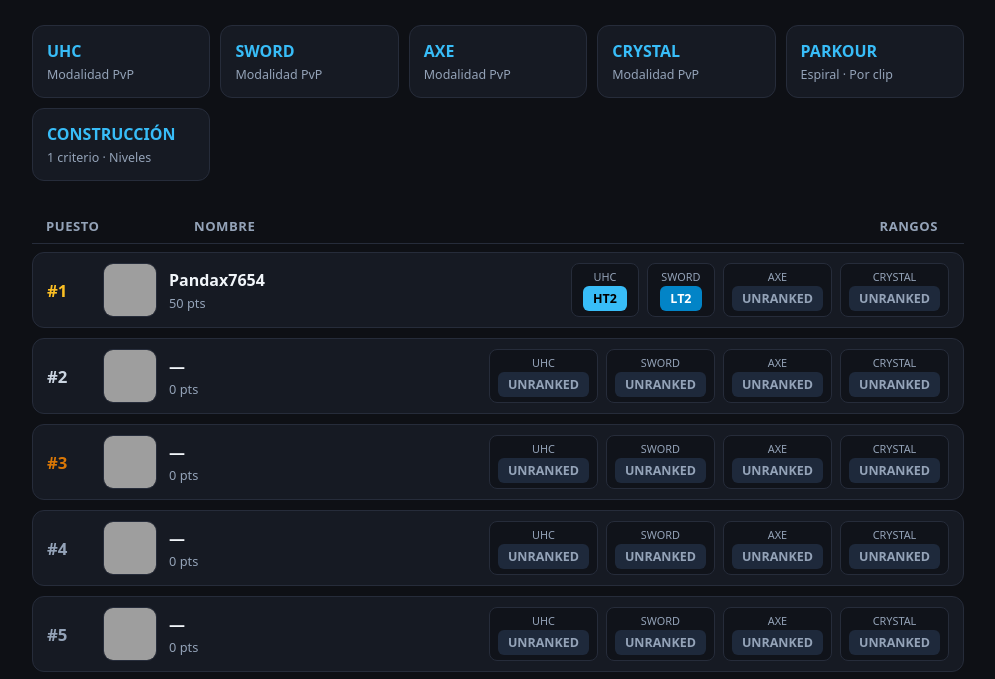
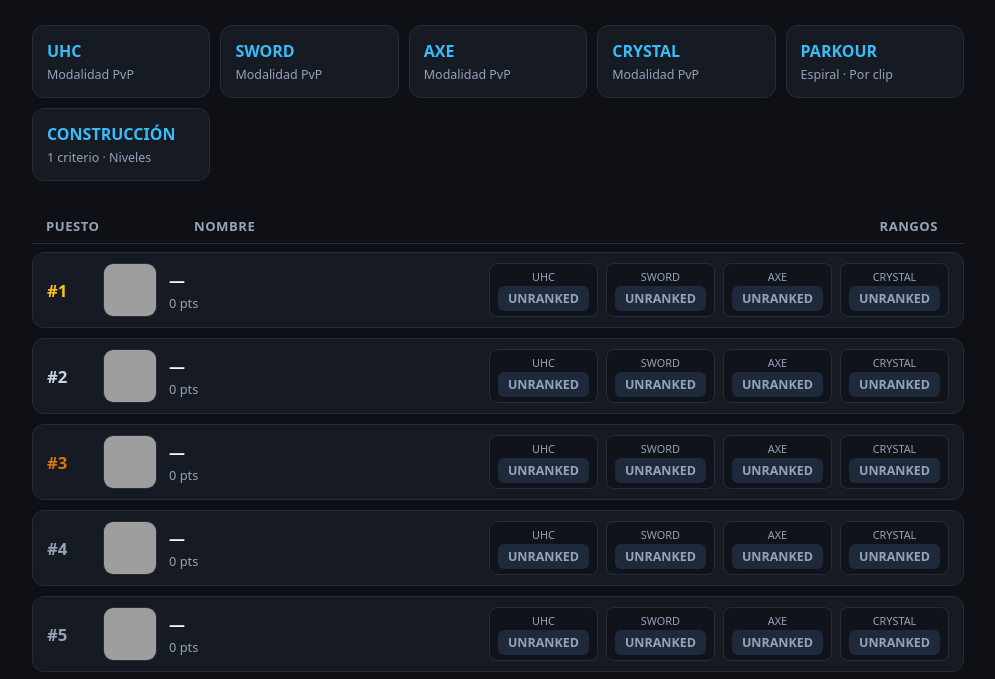
Before and after one commit to Drpanda7654/NexusRankeds, a plain HTML site: page Index.html in a window 1280 px wide. Shown: the part 105-784 px from the top of the page, without its empty margins (142-1137 px from the left). Drawn offline with Linux system fonts and the light colour scheme; grey boxes are pictures that could not be loaded.

Commit message:
Refactor MODE_BRACKETS and update PVP_PLAYERS array

```diff
--- a/Index.html
+++ b/Index.html
@@ -379,23 +379,21 @@
     const TIER_LIST = ["HT1", "LT1", "HT2", "LT2", "HT3", "LT3"];
 
             const MODE_BRACKETS = {
-      uhc:     { HT1: [], LT1: [], HT2: ["Pandax7654"], LT2: [], HT3: [], LT3: [] },
-      sword:   { HT1: [], LT1: [], HT2: [], LT2: ["Pandax7654"], HT3: [], LT3: [] },
+      uhc:     { HT1: [], LT1: [], HT2: [], LT2: [], HT3: [], LT3: [] },
+      sword:   { HT1: [], LT1: [], HT2: [], LT2: [], HT3: [], LT3: [] },
       axe:     { HT1: [], LT1: [], HT2: [], LT2: [], HT3: [], LT3: [] },
       crystal: { HT1: [], LT1: [], HT2: [], LT2: [], HT3: [], LT3: [] }
     };
 
-    const PVP_PLAYERS = [
-      { name: "Pandax7654", skin: DEFAULT_SKIN, uhc: "HT2", sword: "LT2", axe: "UNRANKED", crystal: "UNRANKED" },
-      ...Array.from({ length: 19 }, () => ({
+    const PVP_PLAYERS = Array.from({ length: 20 }, () => ({
       name: "",
       skin: DEFAULT_SKIN,
       uhc: "UNRANKED",
       sword: "UNRANKED",
       axe: "UNRANKED",
       crystal: "UNRANKED"
-      }))
-    ];
+    }));
+
 
 
     // Parkour (mapa en espiral por clip)
```
Lines whose indentation alone changed are shown as unchanged.
